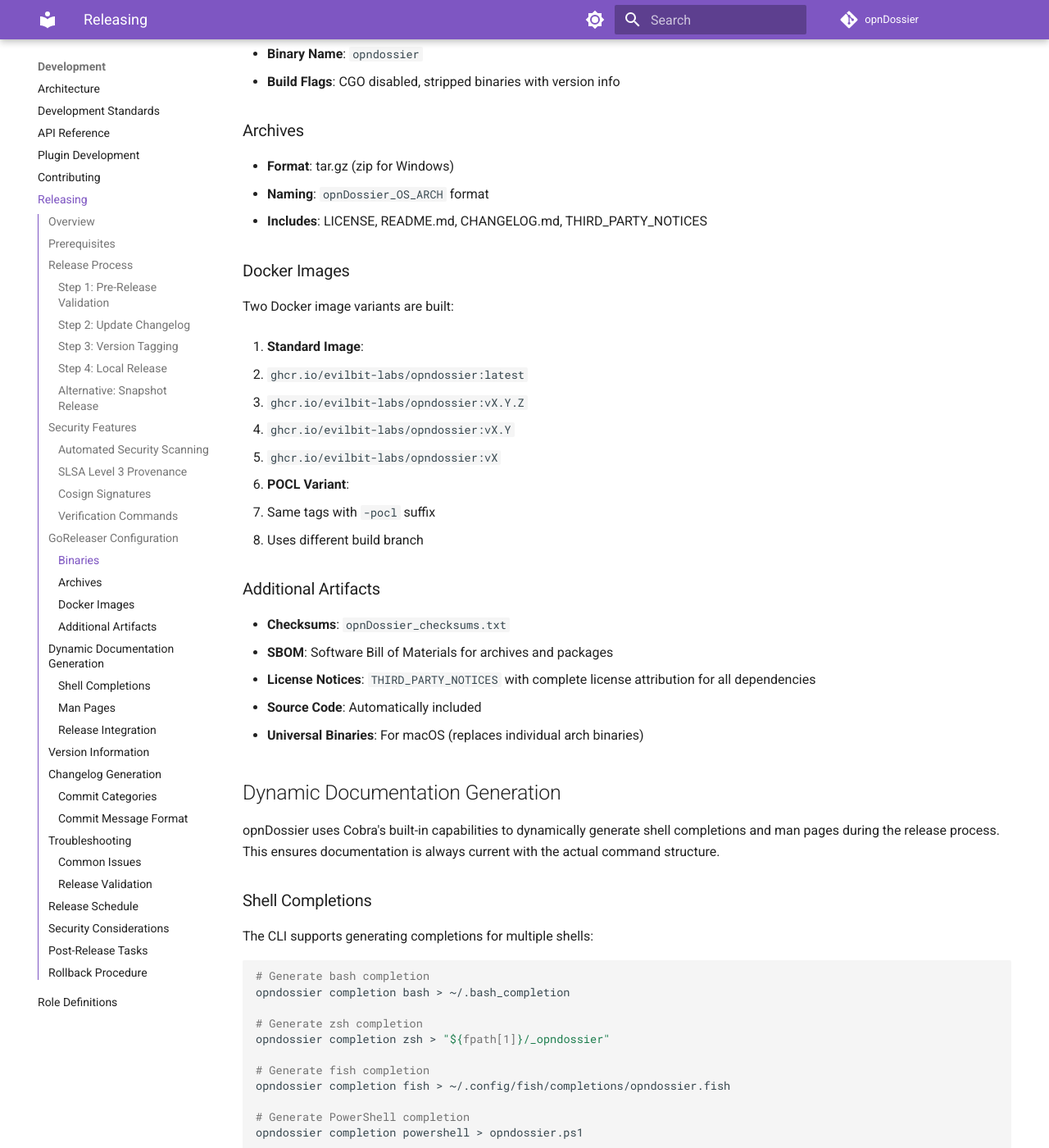
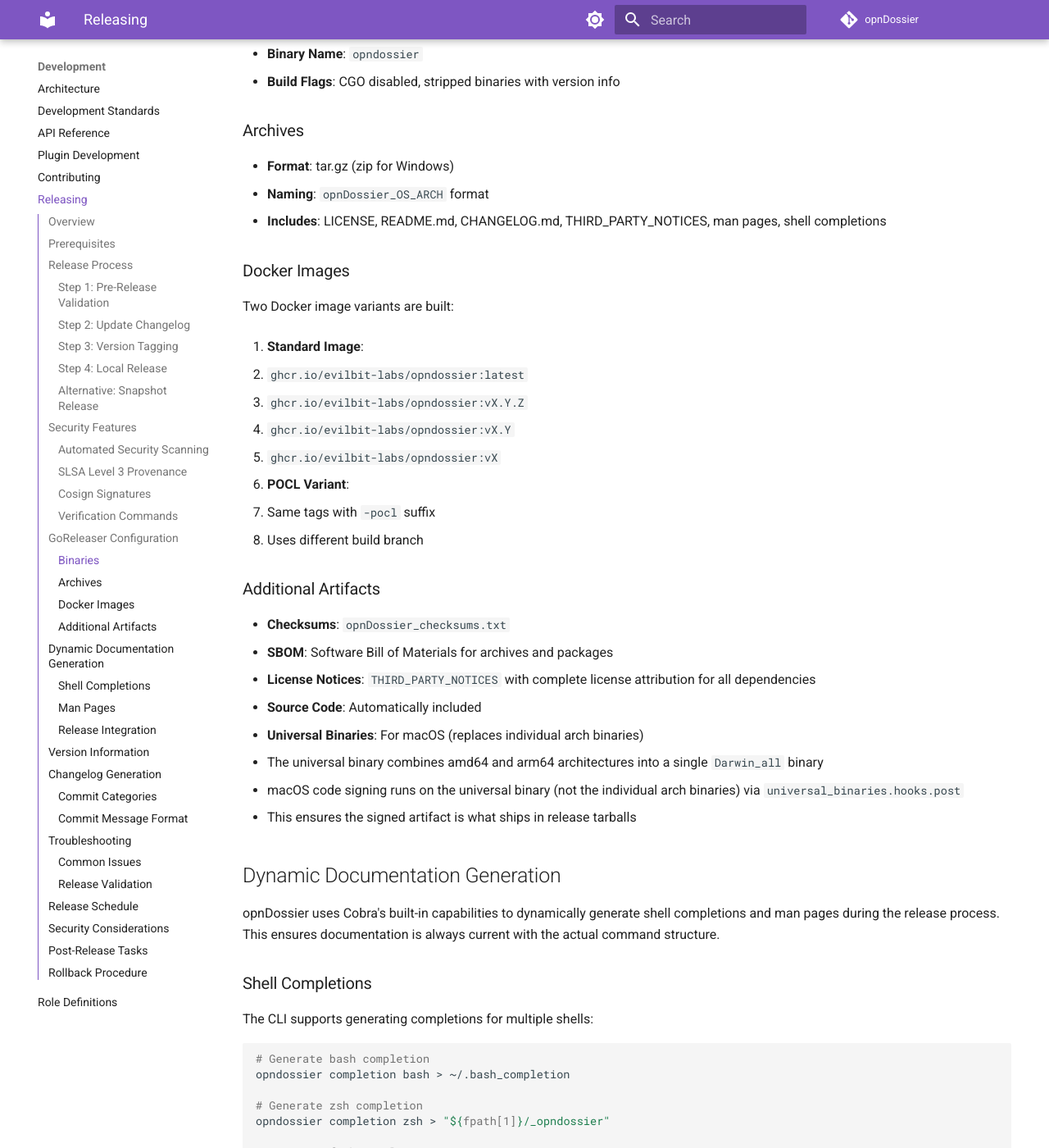
Before and after one commit to EvilBit-Labs/opnDossier, an MkDocs documentation site: the page built from docs/development/releasing.md, in a window 1280 px wide and 1400 px high, scrolled down 6048 px. Shown: the whole window at 82% size. Built offline with MkDocs 1.6.1 and Material for MkDocs 9.7.7, drawn with Linux system fonts in a browser that asks for light colours; comment, search, counter and statistics services are not loaded; the version menu is left out; some of the changed text lies outside the part shown.

Commit message:
docs: Dosu updates for PR #477

```diff
--- a/docs/development/releasing.md
+++ b/docs/development/releasing.md
@@ -253,7 +253,7 @@ The `.goreleaser.yaml` file configures the following release artifacts:
 
 - **Format**: tar.gz (zip for Windows)
 - **Naming**: `opnDossier_OS_ARCH` format
-- **Includes**: LICENSE, README.md, CHANGELOG.md, THIRD_PARTY_NOTICES
+- **Includes**: LICENSE, README.md, CHANGELOG.md, THIRD_PARTY_NOTICES, man pages, shell completions
 
 ### Docker Images
 
@@ -278,6 +278,9 @@ Two Docker image variants are built:
 - **License Notices**: `THIRD_PARTY_NOTICES` with complete license attribution for all dependencies
 - **Source Code**: Automatically included
 - **Universal Binaries**: For macOS (replaces individual arch binaries)
+  - The universal binary combines amd64 and arm64 architectures into a single `Darwin_all` binary
+  - macOS code signing runs on the universal binary (not the individual arch binaries) via `universal_binaries.hooks.post`
+  - This ensures the signed artifact is what ships in release tarballs
 
 ## Dynamic Documentation Generation
 
@@ -321,12 +324,14 @@ During the release process, GoReleaser automatically:
 2. Builds a temporary binary with correct version information
 3. Generates shell completions for bash, zsh, fish, and PowerShell
 4. Generates man pages for all commands and subcommands
-5. Includes these files in native packages (.deb, .rpm, .apk, .pkg.tar.xz)
+5. Includes these files in archives (under `man/opnDossier.1` for man pages) and native packages (.deb, .rpm, .apk, .pkg.tar.xz)
 6. Cleans up temporary files
 
 This ensures that:
 
+- Archive tarballs include man pages under `man/opnDossier.1`
 - Package installations include working completions and man pages
+- Homebrew cask installations automatically install man pages, enabling `man opndossier`
 - Documentation is always synchronized with the actual CLI interface
 - No manual maintenance of static documentation files is required
 - License attribution is transparent and complete for end users
```
